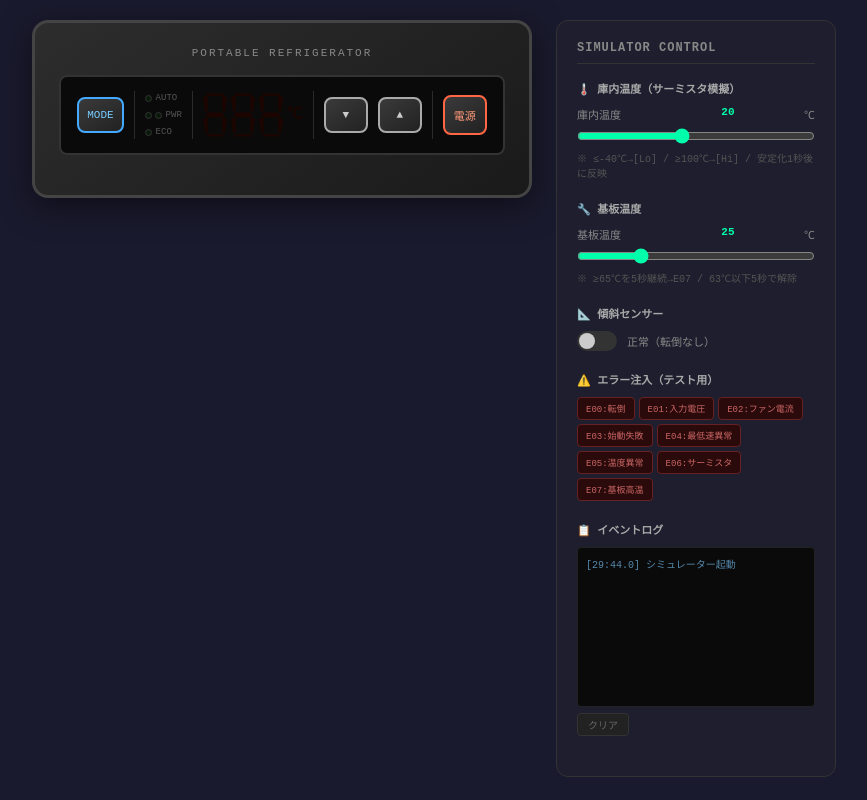
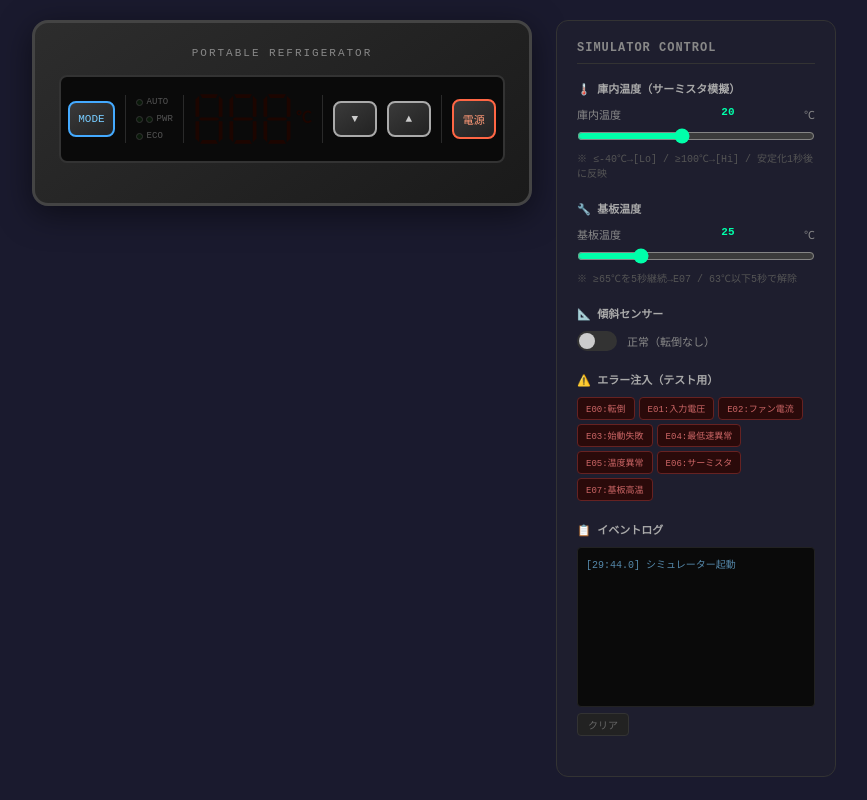
Before and after one commit to KoukiMaeda-IRIS/PortableRefrigerator-GUI.github.io, a plain HTML site: page index.html in a window 1280 px wide. Shown: the whole page, without its empty margins (206-1073 px from the left). Drawn offline with Linux system fonts and the light colour scheme.

Commit message:
７セグが歪だったので修正

```diff
--- a/index.html
+++ b/index.html
@@ -77,12 +77,12 @@ body {
     flex-shrink: 0;
 }
 .digit {
-    width: 24px;
-    height: 46px;
+    width: 30px;
+    height: 56px;
     flex-shrink: 0;
 }
 .seg-off { fill: #1c0500; }
-.seg-on  { fill: #ff2200; filter: drop-shadow(0 0 2px #ff6600); }
+.seg-on  { fill: #ff2200; filter: drop-shadow(0 0 3px #ff6600); }
 .deg-indicator { display: flex; align-items: center; justify-content: center; }
 .deg-label {
     font-size: 16px;
@@ -238,32 +238,32 @@ input[type=range] { width: 100%; accent-color: #00ffaa; cursor: pointer; }
 
         <!-- ③ 7セグ + ℃ -->
         <div class="seg7-group">
-            <svg class="digit" id="digit0" viewBox="0 0 10 18">
-                <polygon id="d0_A" class="seg-off" points="1,0  9,0  8,1  2,1"/>
-                <polygon id="d0_B" class="seg-off" points="9,1  10,2  9,8  8,7  8,1"/>
-                <polygon id="d0_C" class="seg-off" points="9,10 10,11 9,17 8,16 8,10"/>
-                <polygon id="d0_D" class="seg-off" points="2,17 8,17  9,18  1,18"/>
-                <polygon id="d0_E" class="seg-off" points="0,11  1,10  2,10  2,16  1,17"/>
-                <polygon id="d0_F" class="seg-off" points="0,2  1,1  2,1  2,7  1,8"/>
-                <polygon id="d0_G" class="seg-off" points="1,9  2,8  8,8  9,9  8,10 2,10"/>
+            <svg class="digit" id="digit0" viewBox="0 0 40 70">
+                <polygon id="d0_A" class="seg-off" points="8,2 32,2 29,7 11,7"/>
+                <polygon id="d0_B" class="seg-off" points="33,4 38,9 38,32 33,32 33,9"/>
+                <polygon id="d0_C" class="seg-off" points="33,38 38,38 38,61 33,66 33,61"/>
+                <polygon id="d0_D" class="seg-off" points="11,63 29,63 32,68 8,68"/>
+                <polygon id="d0_E" class="seg-off" points="2,38 7,38 7,61 7,66 2,61"/>
+                <polygon id="d0_F" class="seg-off" points="2,9 7,4 7,9 7,32 2,32"/>
+                <polygon id="d0_G" class="seg-off" points="9,33 31,33 34,35 31,37 9,37 6,35"/>
             </svg>
-            <svg class="digit" id="digit1" viewBox="0 0 10 18">
-                <polygon id="d1_A" class="seg-off" points="1,0  9,0  8,1  2,1"/>
-                <polygon id="d1_B" class="seg-off" points="9,1  10,2  9,8  8,7  8,1"/>
-                <polygon id="d1_C" class="seg-off" points="9,10 10,11 9,17 8,16 8,10"/>
-                <polygon id="d1_D" class="seg-off" points="2,17 8,17  9,18  1,18"/>
-                <polygon id="d1_E" class="seg-off" points="0,11  1,10  2,10  2,16  1,17"/>
-                <polygon id="d1_F" class="seg-off" points="0,2  1,1  2,1  2,7  1,8"/>
-                <polygon id="d1_G" class="seg-off" points="1,9  2,8  8,8  9,9  8,10 2,10"/>
+            <svg class="digit" id="digit1" viewBox="0 0 40 70">
+                <polygon id="d1_A" class="seg-off" points="8,2 32,2 29,7 11,7"/>
+                <polygon id="d1_B" class="seg-off" points="33,4 38,9 38,32 33,32 33,9"/>
+                <polygon id="d1_C" class="seg-off" points="33,38 38,38 38,61 33,66 33,61"/>
+                <polygon id="d1_D" class="seg-off" points="11,63 29,63 32,68 8,68"/>
+                <polygon id="d1_E" class="seg-off" points="2,38 7,38 7,61 7,66 2,61"/>
+                <polygon id="d1_F" class="seg-off" points="2,9 7,4 7,9 7,32 2,32"/>
+                <polygon id="d1_G" class="seg-off" points="9,33 31,33 34,35 31,37 9,37 6,35"/>
             </svg>
-            <svg class="digit" id="digit2" viewBox="0 0 10 18">
-                <polygon id="d2_A" class="seg-off" points="1,0  9,0  8,1  2,1"/>
-                <polygon id="d2_B" class="seg-off" points="9,1  10,2  9,8  8,7  8,1"/>
-                <polygon id="d2_C" class="seg-off" points="9,10 10,11 9,17 8,16 8,10"/>
-                <polygon id="d2_D" class="seg-off" points="2,17 8,17  9,18  1,18"/>
-                <polygon id="d2_E" class="seg-off" points="0,11  1,10  2,10  2,16  1,17"/>
-                <polygon id="d2_F" class="seg-off" points="0,2  1,1  2,1  2,7  1,8"/>
-                <polygon id="d2_G" class="seg-off" points="1,9  2,8  8,8  9,9  8,10 2,10"/>
+            <svg class="digit" id="digit2" viewBox="0 0 40 70">
+                <polygon id="d2_A" class="seg-off" points="8,2 32,2 29,7 11,7"/>
+                <polygon id="d2_B" class="seg-off" points="33,4 38,9 38,32 33,32 33,9"/>
+                <polygon id="d2_C" class="seg-off" points="33,38 38,38 38,61 33,66 33,61"/>
+                <polygon id="d2_D" class="seg-off" points="11,63 29,63 32,68 8,68"/>
+                <polygon id="d2_E" class="seg-off" points="2,38 7,38 7,61 7,66 2,61"/>
+                <polygon id="d2_F" class="seg-off" points="2,9 7,4 7,9 7,32 2,32"/>
+                <polygon id="d2_G" class="seg-off" points="9,33 31,33 34,35 31,37 9,37 6,35"/>
             </svg>
             <div class="deg-indicator">
                 <div class="deg-label" id="degLabel">℃</div>
```
